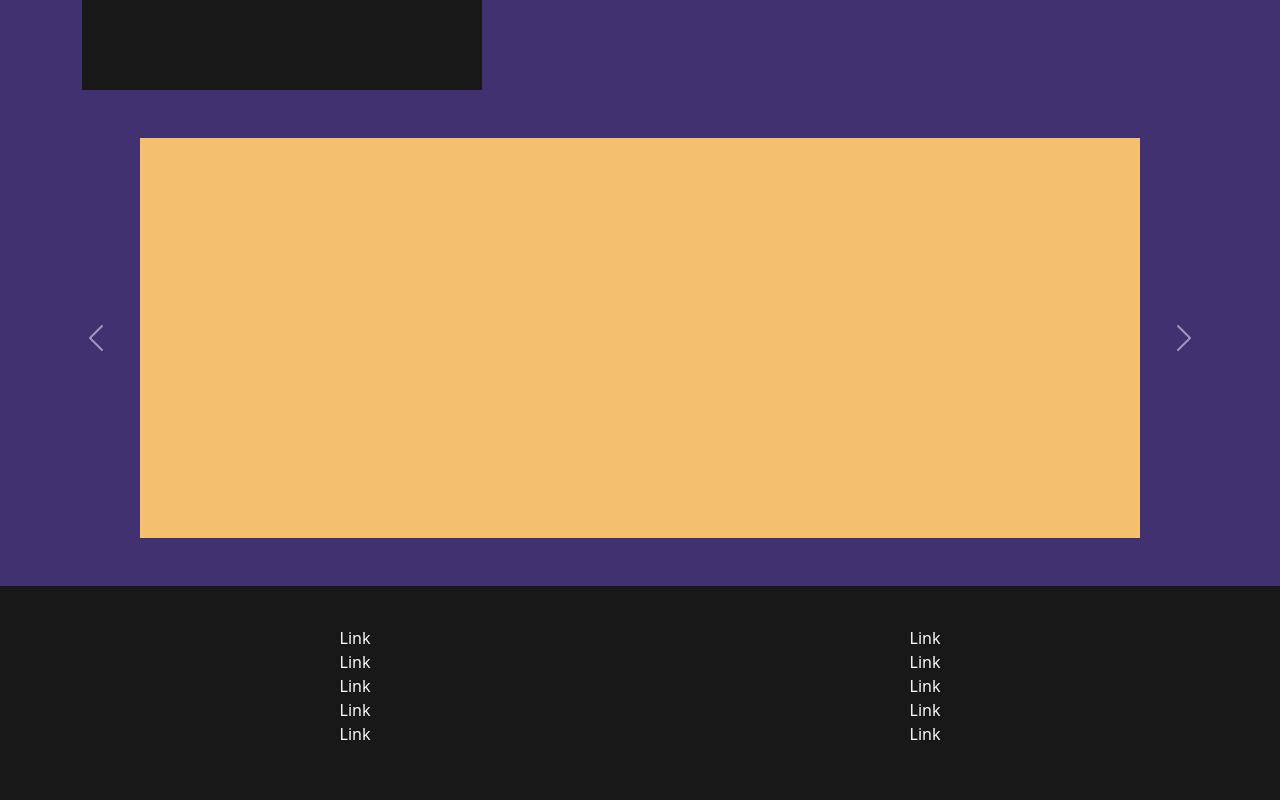
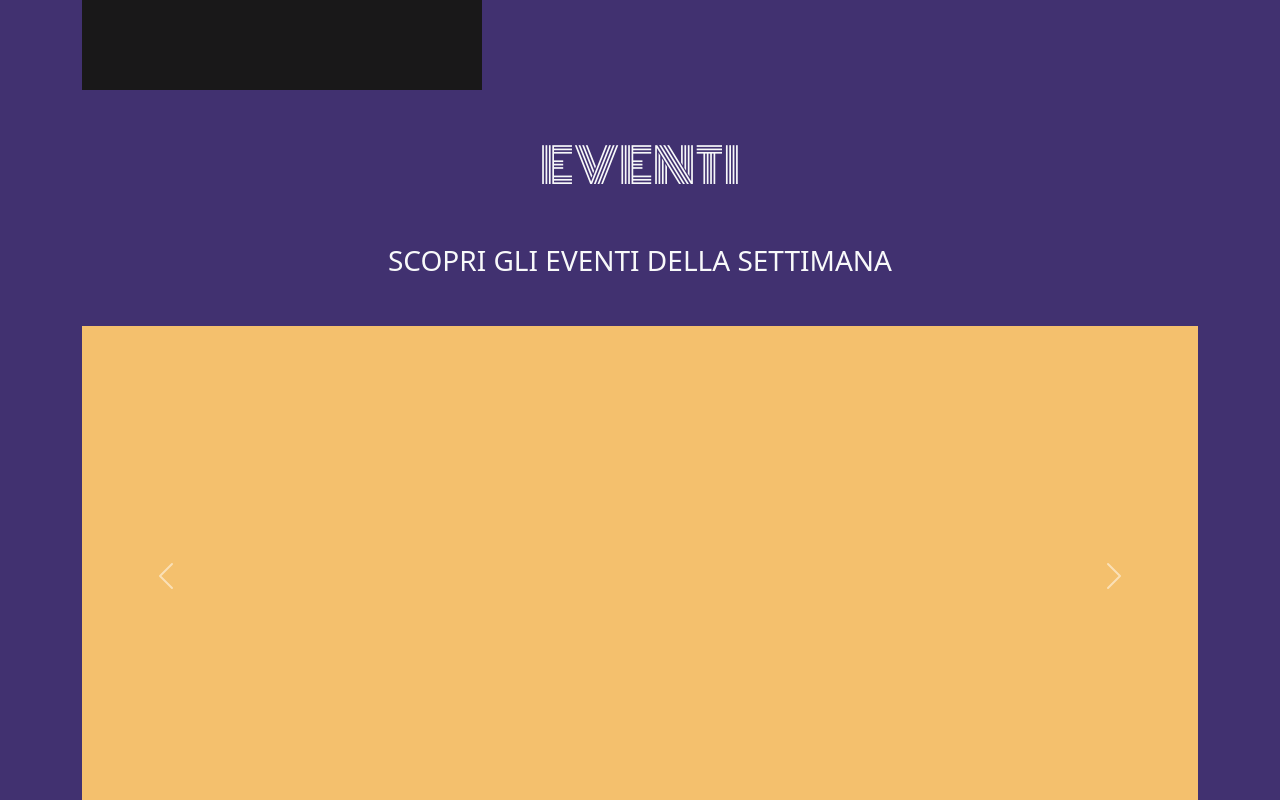
Before and after one commit to DanielaEsposito/project-diner-F, a React (Vite) app: page / in a window 1280 px wide. Shown: the part 1060-1860 px from the top of the page. Built offline with nearby package versions, Linux system fonts and the light colour scheme; a web font is replaced by a local one.

Commit message:
add event section title and corrections

```diff
--- a/src/assets/index.css
+++ b/src/assets/index.css
@@ -111,8 +111,8 @@ body {
 }
 .carousel-img {
   margin: 0px auto;
-  width: 1000px;
-  height: 400px;
+
+  height: 500px;
   background-color: var(--hunyadi-yellow);
 }
 /*FOOTER*/
--- a/src/pages/HomePage.jsx
+++ b/src/pages/HomePage.jsx
@@ -35,7 +35,13 @@ export default function HomePage() {
         </div>
       </section>
       <section id="events-section" className="my-5">
-        <div className="contaioner">
+        <div className="container">
+          <h2 className="section-title text-light monoton-regular my-5 text-center">
+            EVENTI
+          </h2>
+          <h3 className="text-center text-light mb-5">
+            SCOPRI GLI EVENTI DELLA SETTIMANA
+          </h3>
           <div className="carousel-container">
             <div id="carouselExample" className="carousel slide">
               <div className="carousel-inner">
```
